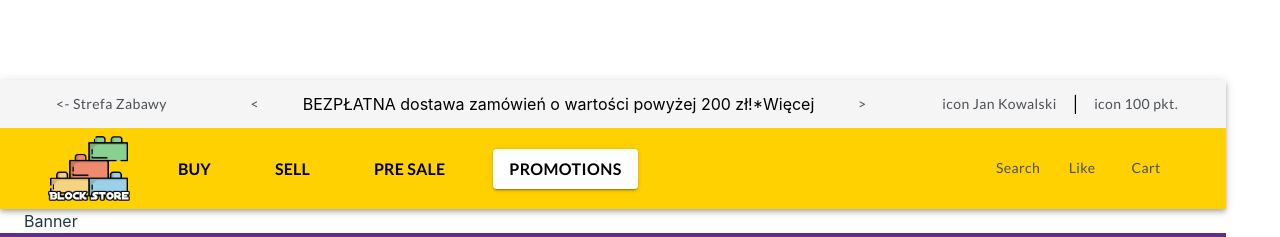
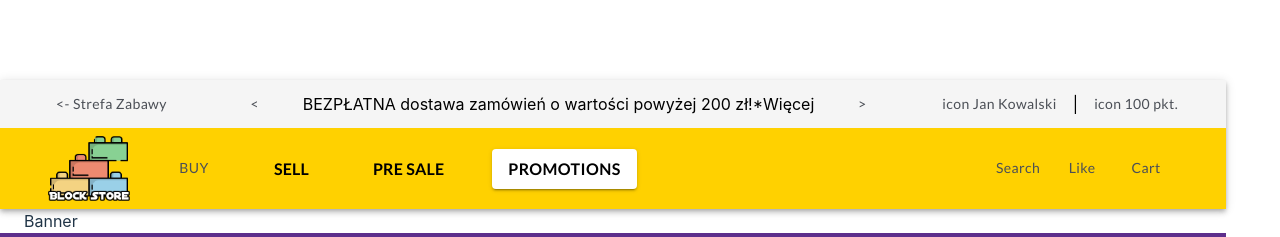
Before and after one commit to LainonShiraya/51422_56698_55247_53379, a React (Vite) app: page / in a window 1280 px wide. Shown: the top 237 px of the page. Built offline with nearby package versions, Linux system fonts and the light colour scheme.

Commit message:
add sidebar

```diff
--- a/src/pages/PageTemplate/Navbar/Navbar.tsx
+++ b/src/pages/PageTemplate/Navbar/Navbar.tsx
@@ -6,8 +6,16 @@ import {
   MenuItemUnderlined,
 } from './NavbarStyles';
 import UpperNavbar from './UpperNavbar/UpperNavbar';
+import Sidebar from '../../../pages/PageTemplate/Sidebar/Sidebar';
+import { useState } from 'react';
+
 
 const Navbar = () => {
+    const [isSidebarOpen, setIsSidebarOpen] = useState(false);
+
+    const toggleSidebar = () => {
+      setIsSidebarOpen(!isSidebarOpen);
+    };
   return (
     <AppBar position='sticky'>
       <UpperNavbar />
@@ -17,7 +25,9 @@ const Navbar = () => {
             src={logo}
             width='82px'
           />
-          <MenuItemUnderlined>BUY</MenuItemUnderlined>
+          <Button  onClick={toggleSidebar} className="MenuItemUnderlined">
+            BUY</Button>
+          <Sidebar isOpen={isSidebarOpen} toggleSidebar={toggleSidebar} />
           <MenuItemUnderlined>SELL</MenuItemUnderlined>
           <MenuItemUnderlined>PRE SALE</MenuItemUnderlined>
           <ButtonSpecial>PROMOTIONS</ButtonSpecial>
@@ -31,5 +41,4 @@ const Navbar = () => {
     </AppBar>
   );
 };
-
 export default Navbar;
--- a/src/pages/PageTemplate/Navbar/UpperNavbar/UpperNavbarStyles.tsx
+++ b/src/pages/PageTemplate/Navbar/UpperNavbar/UpperNavbarStyles.tsx
@@ -32,6 +32,7 @@ export const AppBarUpperNavbarWrapper = ({
       boxShadow: 'none',
       height: '48px',
       display: 'flex',
+      zIndex: 0,
     }}
   >
     {children}
--- a/src/pages/PageTemplate/PageTemplate.tsx
+++ b/src/pages/PageTemplate/PageTemplate.tsx
@@ -2,6 +2,7 @@ import Navbar from './Navbar/Navbar';
 import { PageWrapper } from './PageTemplateStyles';
 import Footer from './Footer/Footer';
 import Container from '@mui/material/Container';
+import Sidebar from './Sidebar/Sidebar';
 
 const HomePage = ({ children }: { children: React.ReactNode }) => {
   return (
@@ -9,6 +10,9 @@ const HomePage = ({ children }: { children: React.ReactNode }) => {
       <Navbar />
       <Container maxWidth='xl'>{children}</Container>
       <Footer />
+      <Sidebar isOpen={false} toggleSidebar={function (): void {
+        throw new Error('Function not implemented.');
+      } } />
     </PageWrapper>
   );
 };
--- /dev/null
+++ b/src/pages/PageTemplate/Sidebar/Sidebar.tsx
@@ -0,0 +1,44 @@
+import React from 'react';
+import './SidebarStyles.css';
+import {
+  ContainerNavbarWrapper,
+  ButtonSpecial,
+  MenuItemUnderlined,
+} from '../../../pages/PageTemplate/Navbar/NavbarStyles';
+import { AppBar, Button, Toolbar } from '@mui/material';
+import logo from '../../../assets/logo.png';
+
+interface SidebarProps {
+  isOpen: boolean;
+  toggleSidebar: () => void;
+}
+
+const Sidebar: React.FC<SidebarProps> = ({ isOpen, toggleSidebar }) => {
+
+  return (
+    <div className={`sidebar ${isOpen ? 'open' : ''}`}>
+    <ul>
+    <AppBar position='sticky'>
+      <ContainerNavbarWrapper>
+        <Toolbar sx={{ gap: '2rem' }}>
+          <img
+            src={logo}
+            width='82px'
+          />
+          <Button  onClick={toggleSidebar} className="MenuItemUnderlined">
+            BUY</Button>
+          <MenuItemUnderlined>SELL</MenuItemUnderlined>
+          <MenuItemUnderlined>PRE SALE</MenuItemUnderlined>
+          <ButtonSpecial>PROMOTIONS</ButtonSpecial>
+        </Toolbar>
+        </ContainerNavbarWrapper>
+    </AppBar>
+        <li>Sort by Age</li>
+        <li>Sort by Price</li>
+        <li>Sort by Race</li>
+    </ul>
+    </div>
+  );
+};
+
+export default Sidebar;
--- /dev/null
+++ b/src/pages/PageTemplate/Sidebar/SidebarStyles.css
@@ -0,0 +1,37 @@
+.sidebar {
+    position: fixed;
+    top: 0;
+    left: -1000px;
+    width: 900px;
+    height: 100%;
+    background-color: #ffffff;
+    color: #000000;
+    transition: left 0.3s ease;
+    padding: 20px;
+    z-index: 1;
+  }
+
+  .sidebar.open {
+    left: 0px;
+  }
+
+  ul {
+    list-style: none;
+    padding: 0;
+  }
+
+  li {
+    padding: 10px 0;
+  }
+
+  button {
+    background-color: transparent;
+    border: none;
+    color: #fff;
+    cursor: pointer;
+    margin-top: 20px;
+  }
+
+  button:hover {
+    text-decoration: underline;
+  }
```
